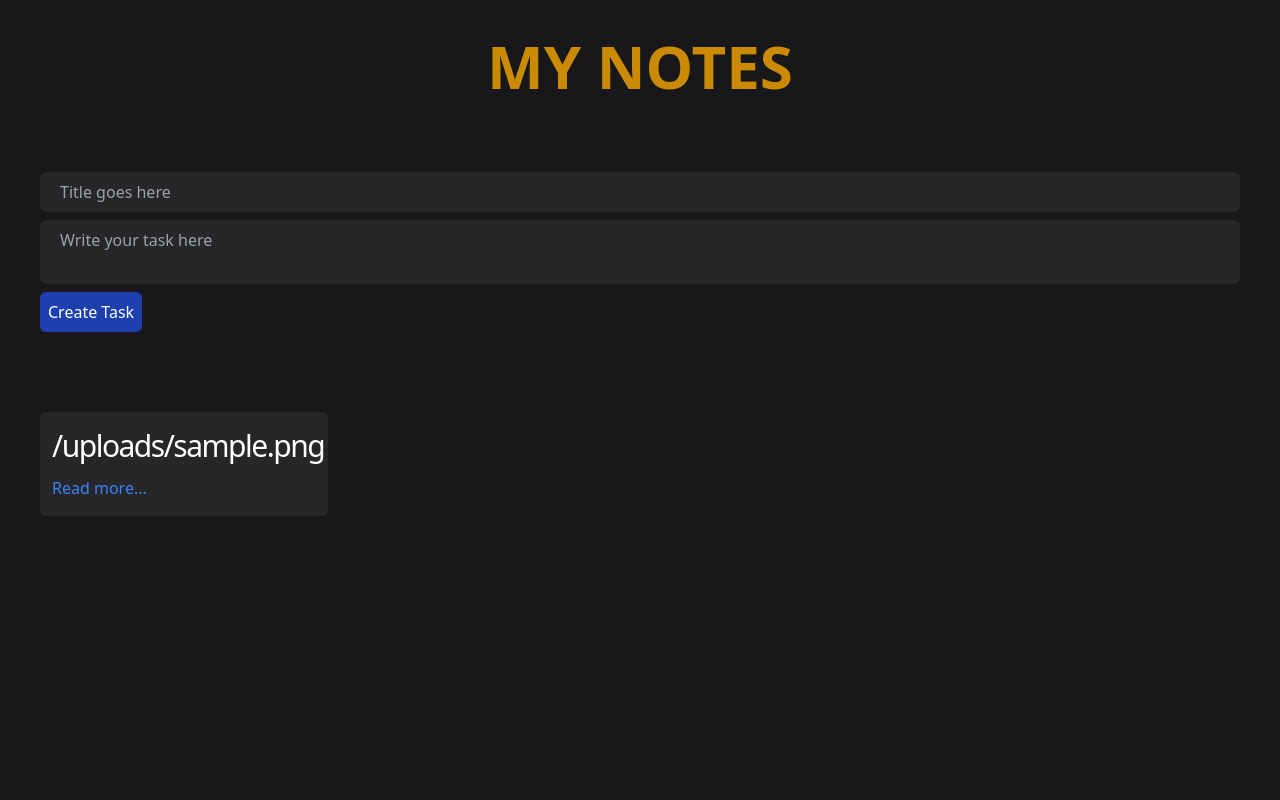
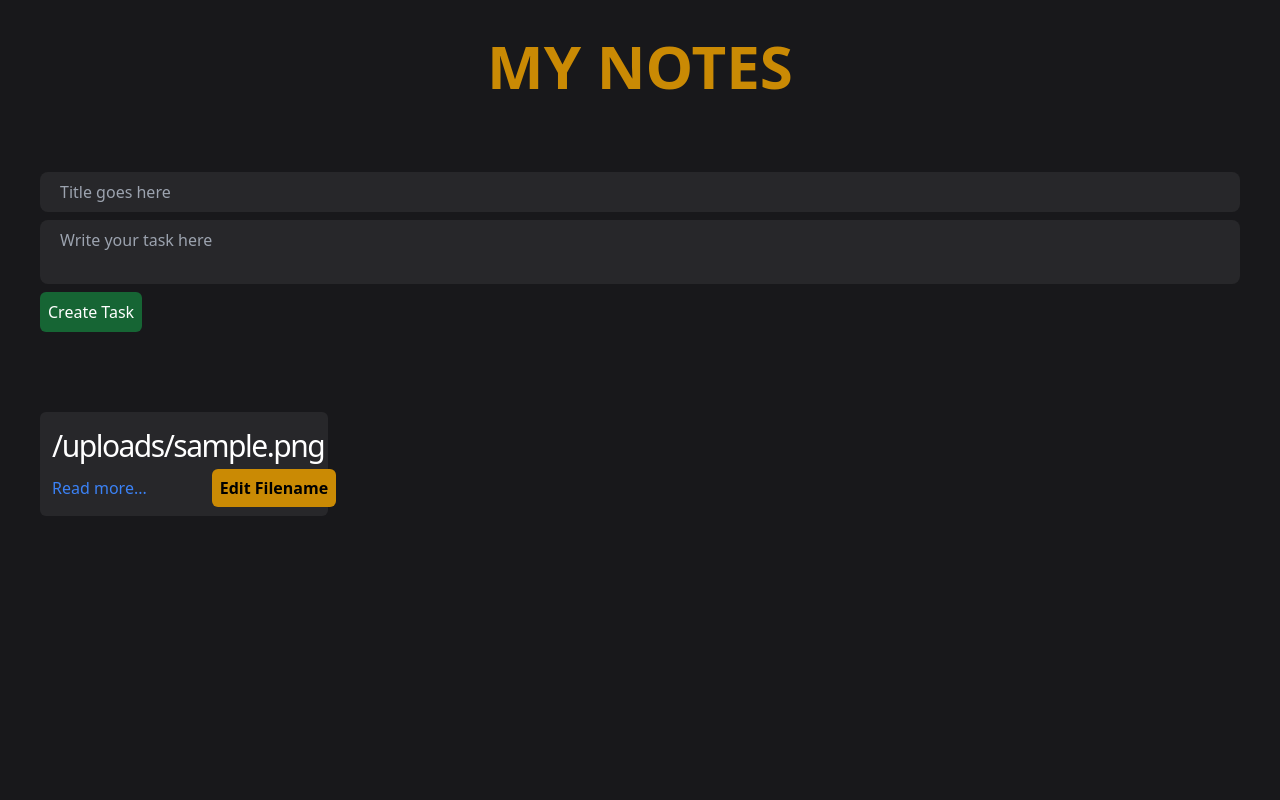
Before and after one commit to aryan22csu031/Notes-making-app, a Node server app: template views/index.ejs in a window 1280 px wide. Run offline with Node 20, Linux system fonts and the light colour scheme; the template is opened without the code that fills it: most values are stand-ins (such as "Sample title", 1, 10 or a date in 2020); some libraries are stand-ins or nearby versions.

Commit message:
added edit button

```diff
--- /dev/null
+++ b/files/efhwef.txt
@@ -0,0 +1 @@
+ xzc nx
--- a/index.js
+++ b/index.js
@@ -23,4 +23,15 @@ app.get('/file/:filename', (req,res) => {
     fs.readFile(`./files/${req.params.filename}`, "utf-8", (err,filedata) => {
         res.render('show', {filename : req.params.filename, filedata : filedata})
     })
-})
+});
+
+app.get('/edit/:filename', (req,res) => {
+    res.render('edit', {filename : req.params.filename});
+});
+
+app.post('/edit', (req,res) => {
+    fs.rename(`./files/${req.body.previous}`, `./files/${req.body.new}`, (err) => {
+        if(err) console.log(err);
+        res.redirect("/");
+    })
+});
--- a/views/index.ejs
+++ b/views/index.ejs
@@ -13,7 +13,7 @@
             <form action="/create" method="post">
                 <input type="text" placeholder="Title goes here" class="block px-5 py-2 bg-zinc-800 w-full rounded-lg" name="title">
                 <textarea placeholder="Write your task here" class="block px-5 py-2 mt-2 bg-zinc-800 resize-none w-full rounded-lg" name="details"></textarea>
-                <input class="mt-2 bg-blue-800 rounded-md p-2 text-white" type="submit" value="Create Task">
+                <input class="mt-2 bg-green-800 cursor-pointer rounded-md p-2 text-white hover:bg-green-900" type="submit" value="Create Task">
             </form>
         </div>
         <div class="tasks p-10 flex gap-5 flex-wrap">
@@ -22,6 +22,7 @@
                     <div class="task w-72 px-3 py-4 rounded-md bg-zinc-800">
                         <h1 class="text-white text-3xl tracking-tighter"> <%= val %> </h1>
                         <a href="/file/<%= val %>" class="text-blue-500 inline-block mt-3">Read more...</a>
+                        <a href="/edit/<%= val %>" class="bg-yellow-600 p-2 rounded-md relative left-[3.8rem] text-black font-bold hover:bg-yellow-700">Edit Filename</a>
                     </div>
                 <% }) %>
             <% } else { %>
```
Also changed, not shown: views/edit.ejs (added, +19 -0 lines), 6 other files.
